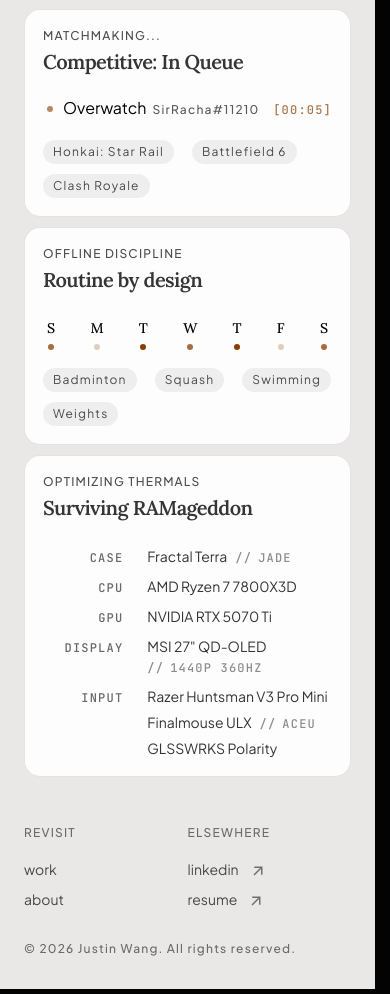
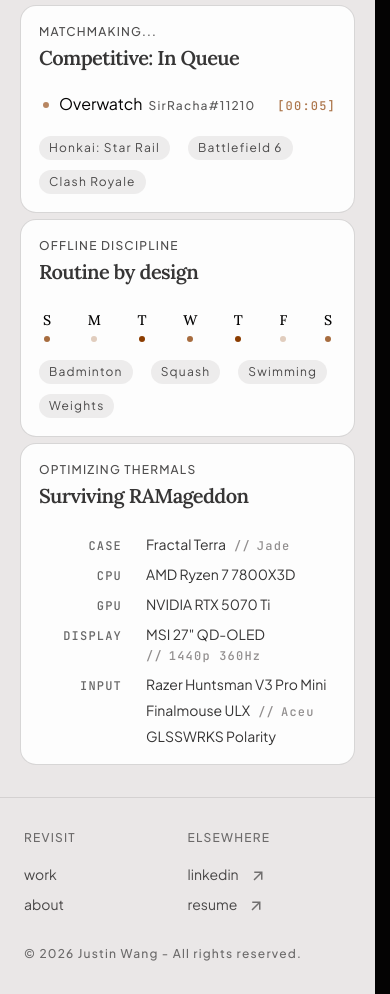
Before and after one commit to jwang9228/personal-site, a Next.js app: page / in a window 390 px wide. Shown: the part 1320-2314 px from the top of the page. Built offline with nearby package versions, Linux system fonts and the light colour scheme.

Commit message:
Optmize spacing of footer and about sections, add responsive footer layout

```diff
--- a/src/app/components/about/About.tsx
+++ b/src/app/components/about/About.tsx
@@ -30,7 +30,7 @@
       whileInView='show'
       viewport={{ once: true, amount: 0.2 }}
       className='grid grid-cols-1 tablet:grid-cols-12
-        gap-sm layout-px layout-py-about'
+        gap-1.5 layout-px-about layout-py'
     >
       <Fade className='tablet:col-span-7'>
         <AboutSection
@@ -82,7 +82,7 @@
 } : AboutSectionProps) {
   return (
     <section className={`${containerStyle} h-full bg-white/90
-      border border-background/10 rounded-2xl p-base`}
+      border border-primary-muted/35 rounded-2xl p-base`}
     >
       <header className={`flex flex-col gap-xs ${layout === 'split' ? '' : ''}`}>
         <p className='text-xs text-background/70 uppercase'>
--- a/src/app/components/about/AboutMe.tsx
+++ b/src/app/components/about/AboutMe.tsx
@@ -6,7 +6,7 @@
       <p className='text-sm text-background/90 leading-relaxed'>
         {ABOUT_ME_STATEMENT}
       </p>
-      <p className='text-xs text-background/50 font-mono
+      <p className='text-xs text-primary-muted font-mono
         uppercase tracking-widest'>
         {ABOUT_ME_LOCATION}
       </p>
--- a/src/app/components/about/Active.tsx
+++ b/src/app/components/about/Active.tsx
@@ -1,4 +1,5 @@
 import { ACTIVE_INTENSITY_HEATMAP, ACTIVE_ACTIVITIES } from '@/app/lib/constants';
+import PillList from '../utils/PillList';
 
 export default function Active() {
   return (
@@ -16,17 +17,7 @@
           </li>
         ))}
       </ol>
-      <ol className='flex flex-wrap gap-x-base gap-y-sm'>
-        {ACTIVE_ACTIVITIES.map(activity => (
-          <li
-            key={activity}
-            className='text-xs text-background/70 font-normal rounded-full
-              bg-background/6 px-sm py-xs'
-          >
-            {activity}
-          </li>
-        ))}
-      </ol>
+      <PillList items={ACTIVE_ACTIVITIES} />
     </section>
   )
 }
--- a/src/app/components/about/Games.tsx
+++ b/src/app/components/about/Games.tsx
@@ -3,6 +3,7 @@
 } from '@/app/lib/constants';
 import { motion } from 'motion/react';
 import { useQueueTimer } from '../utils/useQueueTimer';
+import PillList from '../utils/PillList';
 
 export default function Games() {
   const queueTime = useQueueTimer();
@@ -37,17 +38,7 @@
             [{queueTime}]
         </time>
       </div>
-      <ol className='flex flex-wrap gap-x-base gap-y-sm'>
-        {GAMES.map(game => (
-          <li
-            key={game}
-            className='text-xs text-background/70 font-normal rounded-full
-              bg-background/6 px-sm py-xs'
-          >
-            {game}
-          </li>
-        ))}
-      </ol>
+      <PillList items={GAMES} />
     </section>
   )
 }
--- a/src/app/components/about/PC.tsx
+++ b/src/app/components/about/PC.tsx
@@ -22,10 +22,10 @@
                 >
                   <span className='text-sm text-background/80'>{values.value}</span>
                   {values.detail && (
-                    <div className='flex gap-x-1.5 text-xs font-mono text-background/45 uppercase'>
+                    <span className='flex gap-x-1.5 text-xs font-mono text-primary-muted'>
                       <span>//</span>
                       <span>{values.detail}</span>
-                    </div>
+                    </span>
                   )}
                 </p>
               ))}
--- a/src/app/components/navigation/Footer.tsx
+++ b/src/app/components/navigation/Footer.tsx
@@ -8,8 +8,9 @@
   const { handleNavClick } = useNavClick();
 
   return (
-    <footer className='flex flex-col gap-xl layout-px layout-py'>
-      <div className='grid grid-cols-2'>
+    <footer className='flex flex-col tablet:items-center border-t border-primary-muted/25
+      gap-xl layout-px layout-py'>
+      <div className='grid grid-cols-2 tablet:gap-12'>
         {FOOTER_NAV.map(footerSection => (
           <section key={footerSection.sectionLabel} className='flex flex-col gap-base'>
             <span className='text-xs text-background/55 uppercase'>
@@ -37,7 +38,7 @@
           </section>
         ))}
       </div>
-      <span className='text-xs text-background/55 font-medium'>
+      <span className='text-xs text-background/55 tablet:text-center'>
         {COPYRIGHT}
       </span>
     </footer>
--- /dev/null
+++ b/src/app/components/utils/PillList.tsx
@@ -0,0 +1,19 @@
+interface PillListProps {
+  items: string[];
+}
+
+export default function PillList({ items }: PillListProps) {
+  return (
+    <ol className='flex flex-wrap gap-x-base gap-y-sm'>
+      {items.map(item => (
+        <li
+          key={item}
+          className='text-xs text-background/70 font-normal rounded-full
+            bg-primary-muted/15 px-sm py-xs'
+        >
+          {item}
+        </li>
+      ))}
+    </ol>
+  )
+}
--- a/src/app/globals.css
+++ b/src/app/globals.css
@@ -98,8 +98,8 @@
   @apply px-6;
 }
 
-@utility layout-py-about {
-  @apply pt-8 pb-4;
+@utility layout-px-about {
+  @apply px-5;
 }
 
 @utility layout-py {
--- a/src/app/lib/constants.ts
+++ b/src/app/lib/constants.ts
@@ -1,7 +1,7 @@
 import { ReactNode } from 'react';
 
 export const DEV_NAME = 'Justin Wang';
-export const COPYRIGHT = `\u00A9 ${new Date().getFullYear()} ${DEV_NAME}. All rights reserved.`;
+export const COPYRIGHT = `\u00A9 ${new Date().getFullYear()} ${DEV_NAME} - All rights reserved.`;
 export const MAIN_TITLE = 'Full Stack Developer';
 export const SECONDARY_TITLE = 'Design Enthusiast';
 export const CURRENT_POSITION = 'Software Engineer at UIC Payments';
```
